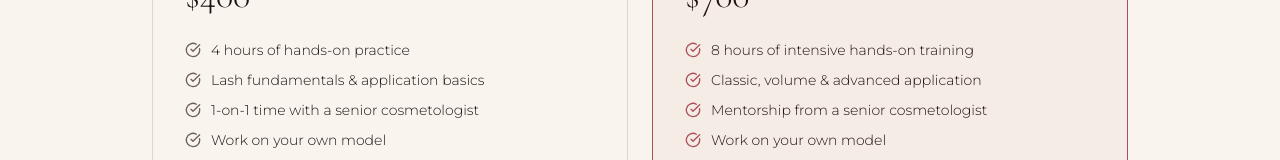
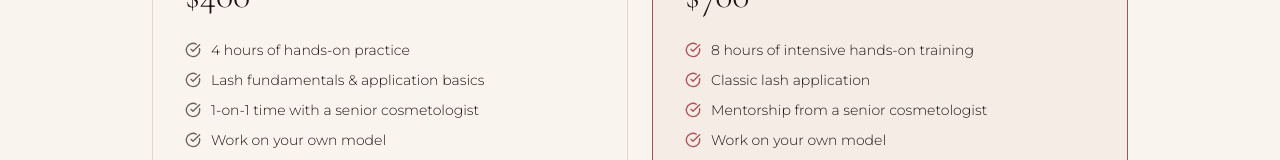
Before and after one commit to Uniq1st/brows-and-lashes-website, a Next.js app: page /training in a window 1280 px wide. Shown: the part 2748-2908 px from the top of the page. Built offline with nearby package versions, Linux system fonts and the light colour scheme.

Commit message:
fix: correct eyelash training to classic only, not volume or advanced
Co-Authored-By: Claude Sonnet 4.6 <noreply@anthropic.com>

```diff
--- a/app/training/page.tsx
+++ b/app/training/page.tsx
@@ -127,7 +127,7 @@ const COURSES = [
         subtitle: "Full Certification",
         includes: [
           "8 hours of intensive hands-on training",
-          "Classic, volume & advanced application",
+          "Classic lash application",
           "Mentorship from a senior cosmetologist",
           "Work on your own model",
           "Certificate of completion",
```
